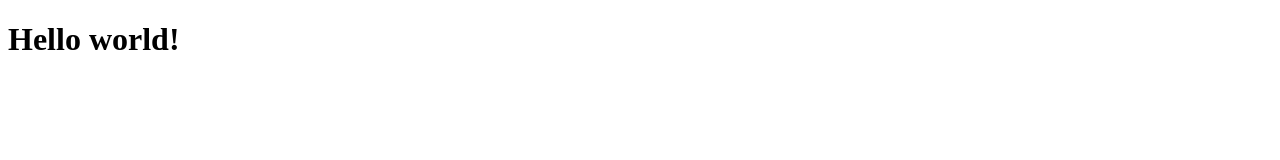
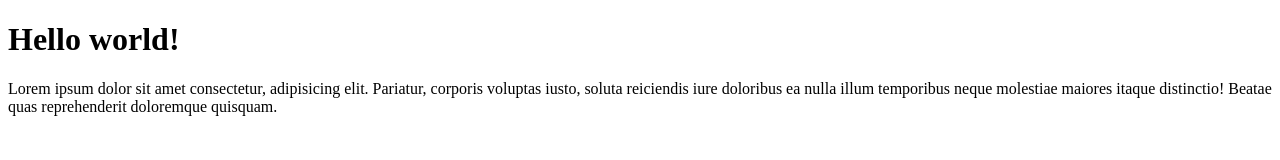
Before and after one commit to sandiazmi/sandi-git-test, a plain HTML site: page index.html in a window 1280 px wide. Drawn offline with Linux system fonts and the light colour scheme.

Commit message:
Menambahkan paragraf

```diff
--- a/index.html
+++ b/index.html
@@ -7,5 +7,6 @@
 </head>
 <body>
 	<h1>Hello world!</h1>
+	<p>Lorem ipsum dolor sit amet consectetur, adipisicing elit. Pariatur, corporis voluptas iusto, soluta reiciendis iure doloribus ea nulla illum temporibus neque molestiae maiores itaque distinctio! Beatae quas reprehenderit doloremque quisquam.</p>
 </body>
 </html>
```
